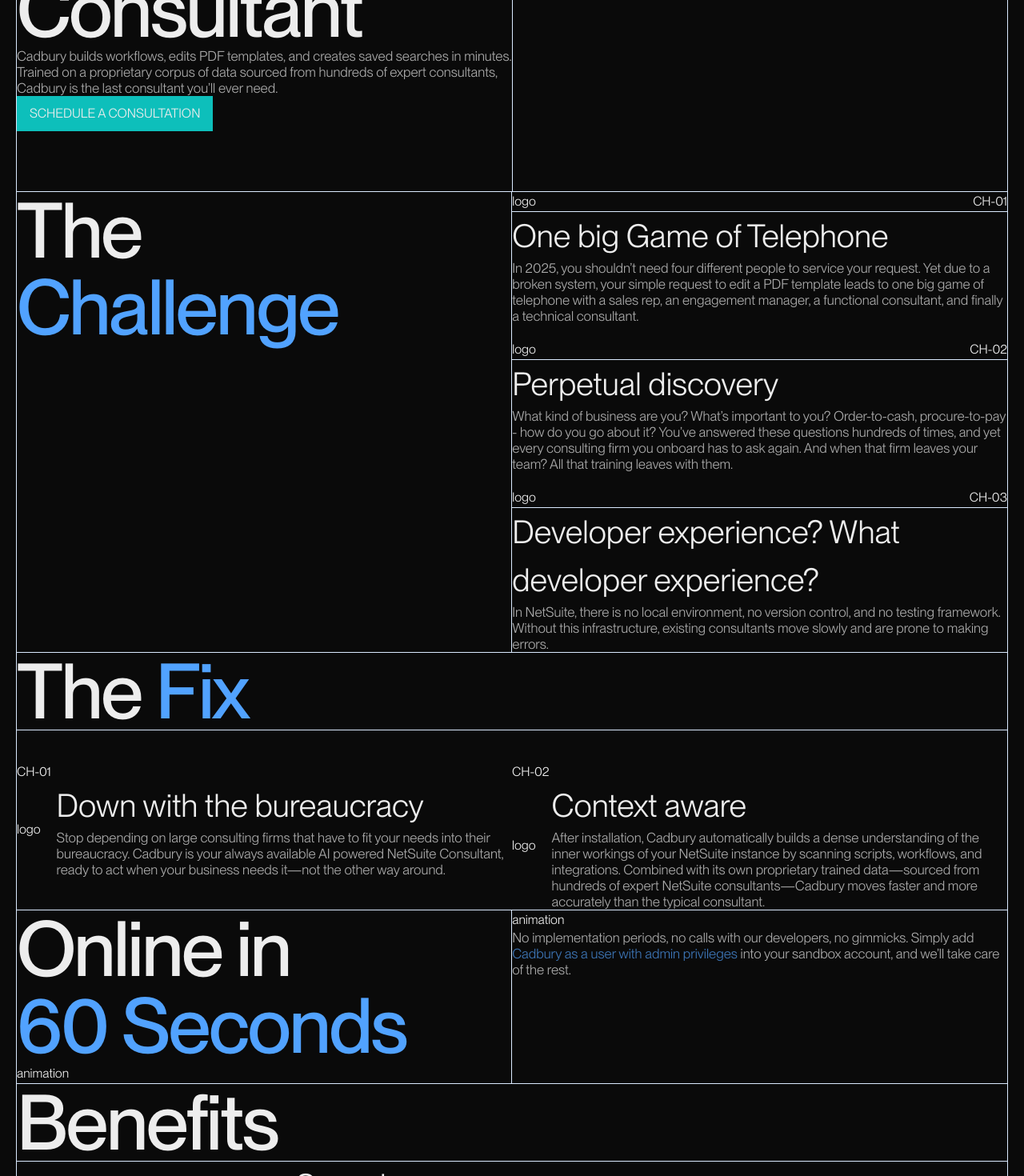
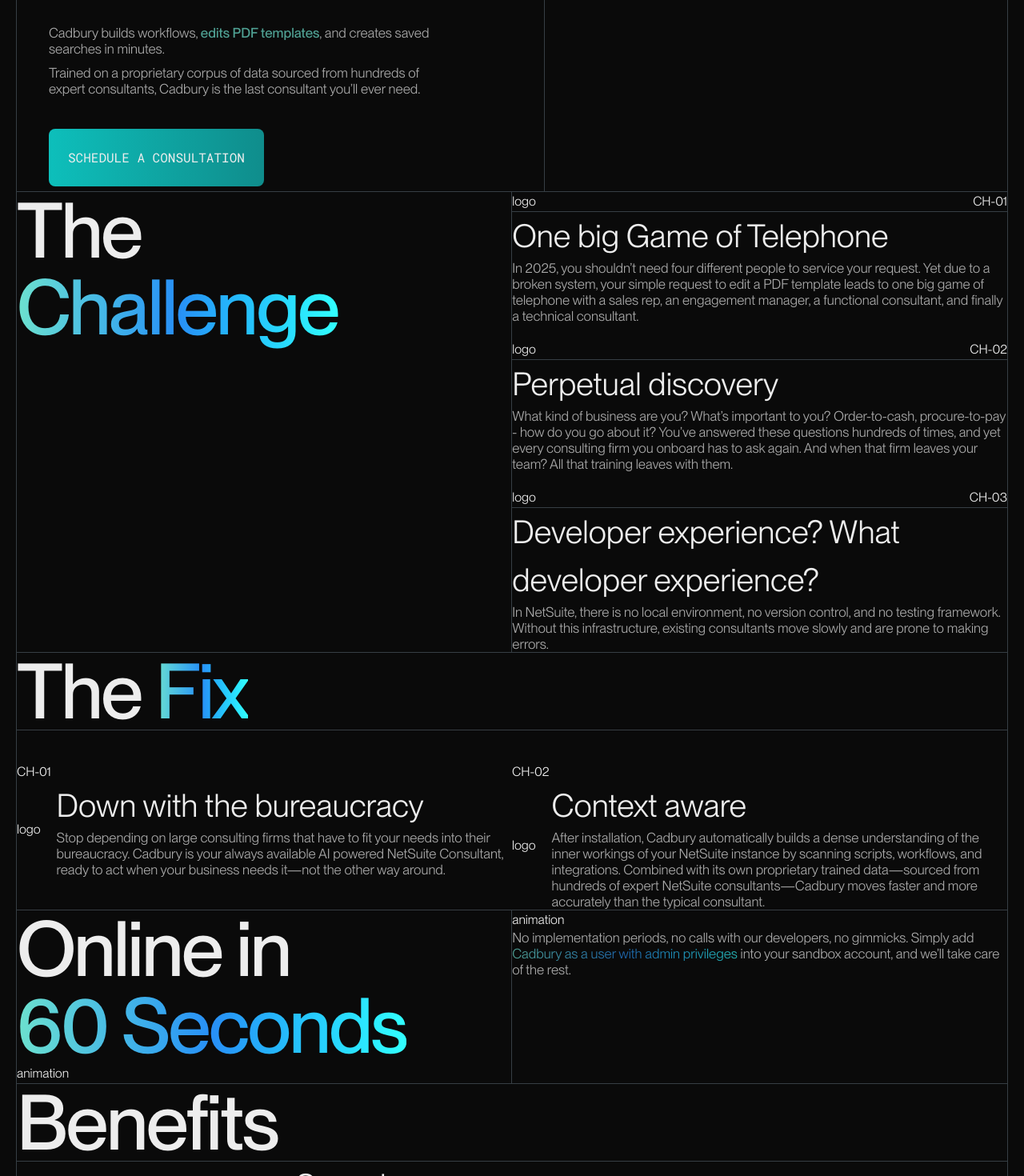
Before and after one commit to cadburylabs/trycadbury.com, a Next.js app: page / in a window 1280 px wide. Shown: the part 560-2030 px from the top of the page at 80% size. Built offline with nearby package versions, Linux system fonts and the light colour scheme.

Commit message:
update colors

```diff
--- a/src/components/Benefits/Benefits.tsx
+++ b/src/components/Benefits/Benefits.tsx
@@ -7,12 +7,12 @@
 export const Benefits = () => {
     return (
         <section className="flex mx-5 flex-col">
-            <FlexContainer className="border-b-[0.5px] border-l-[0.5px] border-r-[0.5px] border-blue-100">
+            <FlexContainer className="border-b-[0.5px] border-l-[0.5px] border-r-[0.5px] border-[#363E44]">
                 <H2>Benefits</H2>
             </FlexContainer>
             <FlexContainer
                 direction="flex-row"
-                className="border-r-[0.5px] border-l-[0.5px] border-b-[0.5px] border-blue-100"
+                className="border-r-[0.5px] border-l-[0.5px] border-b-[0.5px] border-[#363E44]"
             >
                 <FlexContainer alignItems="items-center">
                     <FlexContainer
--- a/src/components/Challenge/Challenge.tsx
+++ b/src/components/Challenge/Challenge.tsx
@@ -28,22 +28,24 @@
 export const Challenge = () => {
     return (
         <section className="flex mx-5">
-            <FlexContainer className="border-r-[0.5px] border-l-[0.5px] border-b-[0.5px] border-blue-100">
+            <FlexContainer className="border-r-[0.5px] border-l-[0.5px] border-b-[0.5px] border-[#363E44]">
                 <H2>
                     The <br />
-                    <span className="text-blue-400">Challenge</span>
+                    <span className="bg-gradient-to-r from-[#6DE1CE] via-[#288FF6] to-[#32FFFF] bg-clip-text text-transparent">
+                        Challenge
+                    </span>
                 </H2>
             </FlexContainer>
             <FlexContainer
                 direction="flex-col"
                 gap="gap-5"
-                className="border-r-[0.5px] border-b-[0.5px] border-blue-100"
+                className="border-r-[0.5px] border-b-[0.5px] border-[#363E44]"
             >
                 {challengeConfig.map((card) => (
                     <FlexContainer direction="flex-col" key={card.index}>
                         <FlexContainer
                             justifyContent="justify-between"
-                            className="border-b-[0.5px] border-blue-100"
+                            className="border-b-[0.5px] border-[#363E44]"
                         >
                             <div>logo</div> <div>{card.index}</div>
                         </FlexContainer>
--- a/src/components/Contact/Contact.tsx
+++ b/src/components/Contact/Contact.tsx
@@ -1,18 +1,20 @@
 import React from 'react'
 import { H2 } from '../Typography/H2'
 import { P } from '../Typography/P'
+import { Button } from '../Button'
 
 export const Contact = () => {
     return (
         <section className="mx-5 flex flex-col min-h-screen items-center justify-center">
             <P>Start your journey</P>
             <H2>
-                Get <span className="text-blue-400">Started</span>
+                Get{' '}
+                <span className="bg-gradient-to-r from-[#6DE1CE] via-[#288FF6] to-[#32FFFF] bg-clip-text text-transparent">
+                    Started
+                </span>
             </H2>
             <P>PS - we’re at SuiteWorld 2025. Come say hi!</P>
-            <button className="py-2.5 px-4 bg-[#0DBFBB] uppercase w-fit">
-                Schedule a Consultation
-            </button>
+            <Button>Schedule a Consultation</Button>
             <div>animation</div>
         </section>
     )
--- a/src/components/Fix/Fix.tsx
+++ b/src/components/Fix/Fix.tsx
@@ -28,12 +28,15 @@
 export const Fix = () => {
     return (
         <section className="flex flex-col mx-5">
-            <FlexContainer className="border-b-[0.5px] border-l-[0.5px] border-r-[0.5px] border-blue-100">
+            <FlexContainer className="border-b-[0.5px] border-l-[0.5px] border-r-[0.5px] border-[#363E44]">
                 <H2>
-                    The <span className="text-blue-400">Fix</span>
+                    The{' '}
+                    <span className="bg-gradient-to-r from-[#6DE1CE] via-[#288FF6] to-[#32FFFF] bg-clip-text text-transparent">
+                        Fix
+                    </span>
                 </H2>
             </FlexContainer>
-            <FlexContainer className="pt-10 border-b-[0.5px] border-l-[0.5px] border-r-[0.5px] border-blue-100">
+            <FlexContainer className="pt-10 border-b-[0.5px] border-l-[0.5px] border-r-[0.5px] border-[#363E44]">
                 {fixConfig.map((card) => (
                     <FlexContainer key={card.index} direction="flex-col">
                         <div>{card.index}</div>
--- a/src/components/Intro/Intro.tsx
+++ b/src/components/Intro/Intro.tsx
@@ -2,6 +2,7 @@
 import { FlexContainer } from '../FlexContainer'
 import { H1 } from '../Typography/H1'
 import { P } from '../Typography/P'
+import { Button } from '../Button'
 
 export const Intro = () => {
     return (
@@ -9,28 +10,41 @@
             <FlexContainer
                 direction="flex-col"
                 justifyContent="justify-center"
-                className="border-r-[0.5px] border-l-[0.5px] border-b-[0.5px] border-blue-100 flex-1"
+                gap="gap-10"
+                className="px-10 border-r-[0.5px] border-l-[0.5px] border-b-[0.5px] border-[#363E44] flex-1"
             >
                 <H1>
                     Cadbury is an AI <br />
-                    <span className="text-blue-400">Powered NetSuite</span>
+                    <span className="bg-gradient-to-r from-[#6DE1CE] via-[#288FF6] to-[#32FFFF] bg-clip-text text-transparent">
+                        Powered NetSuite
+                    </span>
                     <br />
                     Consultant
                 </H1>
-                <P>
-                    Cadbury builds workflows, edits PDF templates, and creates
-                    saved searches in minutes. Trained on a proprietary corpus
-                    of data sourced from hundreds of expert consultants, Cadbury
-                    is the last consultant you’ll ever need.
-                </P>
-                <button className="py-2.5 px-4 bg-[#0DBFBB] uppercase w-fit">
-                    Schedule a Consultation
-                </button>
+                <FlexContainer
+                    direction="flex-col"
+                    gap="gap-2.5"
+                    className="max-w-[500px]"
+                >
+                    <P>
+                        Cadbury builds workflows,{' '}
+                        <span className="text-[#6DE1CE] font-medium">
+                            edits PDF templates
+                        </span>
+                        , and creates saved searches in minutes.
+                    </P>
+                    <P>
+                        Trained on a proprietary corpus of data sourced from
+                        hundreds of expert consultants, Cadbury is the last
+                        consultant you’ll ever need.
+                    </P>
+                </FlexContainer>
+                <Button>Schedule a Consultation</Button>
             </FlexContainer>
 
             <FlexContainer
                 center
-                className="flex-1 border-r-[0.5px] border-b-[0.5px] border-blue-100"
+                className="flex-1 border-r-[0.5px] border-b-[0.5px] border-[#363E44]"
             >
                 Graphics
             </FlexContainer>
--- a/src/components/Online/Online.tsx
+++ b/src/components/Online/Online.tsx
@@ -8,23 +8,25 @@
         <section className="flex mx-5">
             <FlexContainer
                 direction="flex-col"
-                className="border-l-[0.5px] border-r-[0.5px] border-b-[0.5px] border-blue-100"
+                className="border-l-[0.5px] border-r-[0.5px] border-b-[0.5px] border-[#363E44]"
             >
                 <H2>
                     Online in <br />
-                    <span className="text-blue-400">60 Seconds</span>
+                    <span className="bg-gradient-to-r from-[#6DE1CE] via-[#288FF6] to-[#32FFFF] bg-clip-text text-transparent">
+                        60 Seconds
+                    </span>
                 </H2>
                 <div>animation</div>
             </FlexContainer>
             <FlexContainer
                 direction="flex-col"
-                className="border-r-[0.5px] border-b-[0.5px] border-blue-100"
+                className="border-r-[0.5px] border-b-[0.5px] border-[#363E44]"
             >
                 <div>animation</div>
                 <P>
                     No implementation periods, no calls with our developers, no
                     gimmicks. Simply add{' '}
-                    <span className="text-blue-400">
+                    <span className="bg-gradient-to-r from-[#6DE1CE] via-[#288FF6] to-[#32FFFF] bg-clip-text text-transparent">
                         Cadbury as a user with admin privileges
                     </span>{' '}
                     into your sandbox account, and we’ll take care of the rest.
--- a/src/components/Plans/Plans.tsx
+++ b/src/components/Plans/Plans.tsx
@@ -67,7 +67,7 @@
                         <FlexContainer gap="gap-10">
                             <H3>{card.title}</H3>
                             <H3>
-                                <span className="text-blue-400">
+                                <span className="bg-gradient-to-r from-[#6DE1CE] via-[#288FF6] to-[#32FFFF] bg-clip-text text-transparent">
                                     {card.price}
                                 </span>
                                 <span className="text-sm">/month</span>
```
